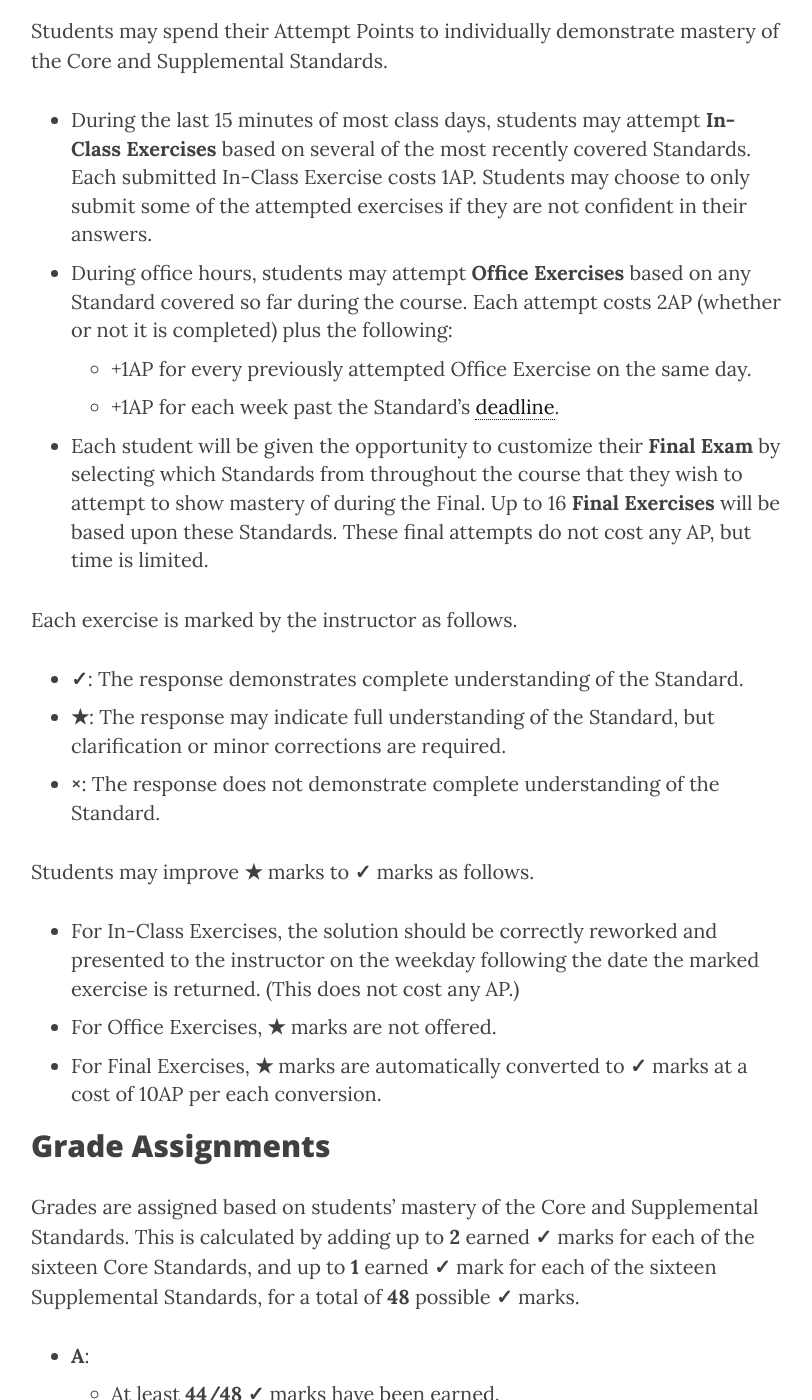
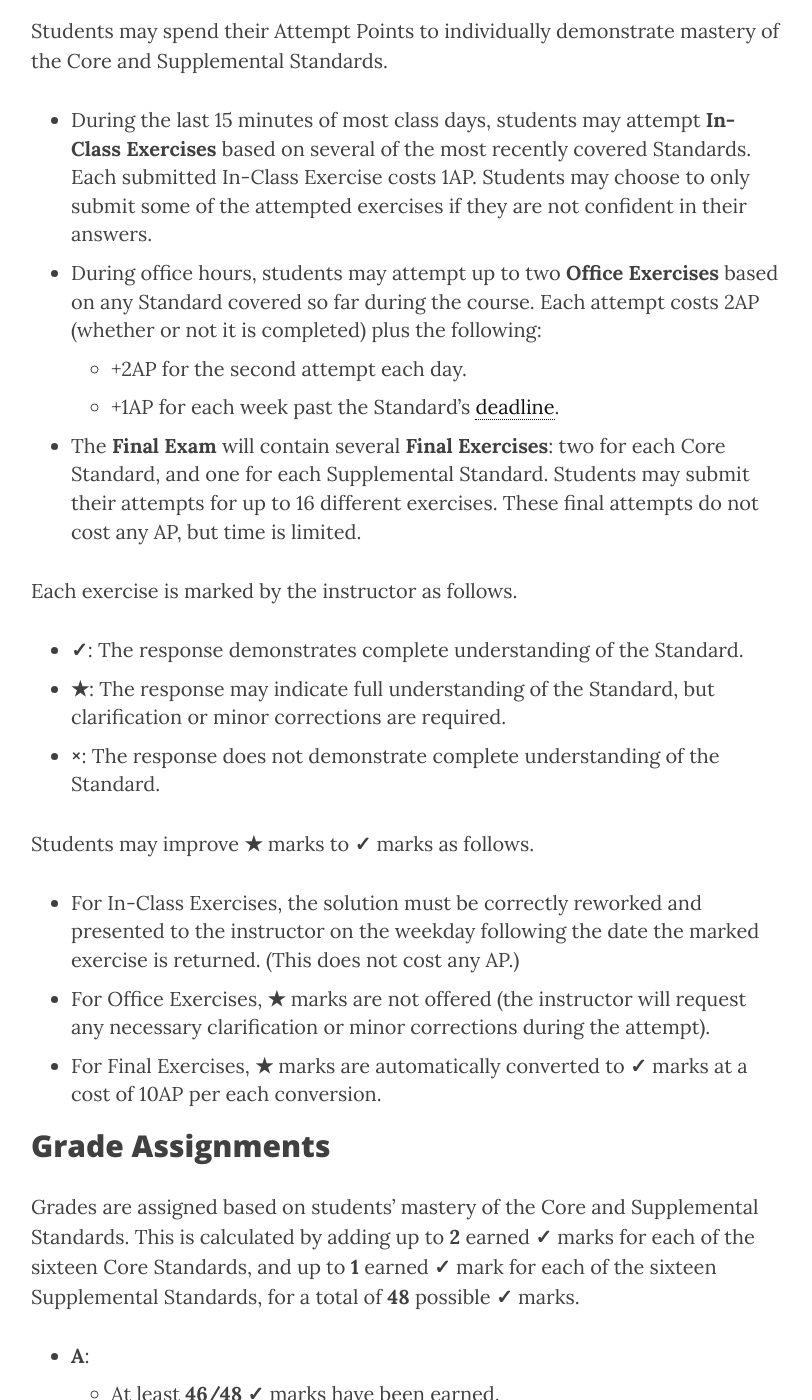
Before and after one commit to jford1906/prof.clontz.org, a Jekyll site: the page built from classes/2017/06/ma126/index.md, in a window 1280 px wide and 1400 px high, scrolled down 3548 px. Shown: the whole window, without its empty margins (234-1046 px from the left). Built offline with Jekyll 4.4.1, drawn with Linux system fonts in a browser that asks for light colours; nearby versions of some CDN libraries; formulas are drawn with MathJax 3; some of the changed text lies outside the part shown.

```diff
--- a/classes/2017/06/ma126/index.md
+++ b/classes/2017/06/ma126/index.md
@@ -131,15 +131,15 @@ of the Core and Supplemental Standards.
   Standards.
   Each submitted In-Class Exercise costs 1AP. Students may choose to only submit
   some of the attempted exercises if they are not confident in their answers.
-* During office hours, students may attempt **Office Exercises** based on
+* During office hours, students may attempt up to two
+  **Office Exercises** based on
   any Standard covered so far during the course. Each attempt costs 2AP
   (whether or not it is completed) plus the following:
-    * +1AP for every previously attempted Office Exercise on the same day.
+    * +2AP for the second attempt each day.
     * +1AP for each week past the Standard's [deadline][standards].
-* Each student will be given the opportunity to customize their **Final Exam**
-  by selecting which Standards from throughout the course that they wish to
-  attempt to show mastery of during the Final.
-  Up to 16 **Final Exercises** will be based upon these Standards.
+* The **Final Exam** will contain several **Final Exercises**: two for each Core
+  Standard, and one for each Supplemental Standard.
+  Students may submit their attempts for up to 16 different exercises.
   These final attempts do not cost any AP, but time is limited.
 
 Each exercise is marked by the instructor as follows.
@@ -152,10 +152,11 @@ Each exercise is marked by the instructor as follows.
 
 Students may improve **★** marks to **✓** marks as follows.
 
-* For In-Class Exercises, the solution should be correctly reworked and
+* For In-Class Exercises, the solution must be correctly reworked and
   presented to the instructor on the weekday following the date the marked
   exercise is returned. (This does not cost any AP.)
-* For Office Exercises, **★** marks are not offered.
+* For Office Exercises, **★** marks are not offered (the instructor will
+  request any necessary clarification or minor corrections during the attempt).
 * For Final Exercises, **★** marks are automatically converted to **✓** marks
   at a cost of 10AP per each conversion.
 
@@ -171,16 +172,16 @@ and up to **1** earned **✓** mark for each of the sixteen
 Supplemental Standards, for a total of **48** possible **✓** marks.
 
 * **A**:
-    * At least **44/48** **✓** marks have been earned.
+    * At least **46/48** **✓** marks have been earned.
     * At least one **✓** mark has been earned for **16/16** Core Standards.
 * **B**:
-    * At least **36/48** **✓** marks have been earned.
+    * At least **38/48** **✓** marks have been earned.
     * At least one **✓** mark has been earned for **14/16** Core Standards.
 * **C**:
-    * At least **28/48** **✓** marks have been earned.
+    * At least **30/48** **✓** marks have been earned.
     * At least one **✓** mark has been earned for **12/16** Core Standards.
 * **D**:
-    * At least **20/48** **✓** marks have been earned.
+    * At least **24/48** **✓** marks have been earned.
 
 
 
```
Also changed, not shown: classes/index.md (+1 -1 lines).
